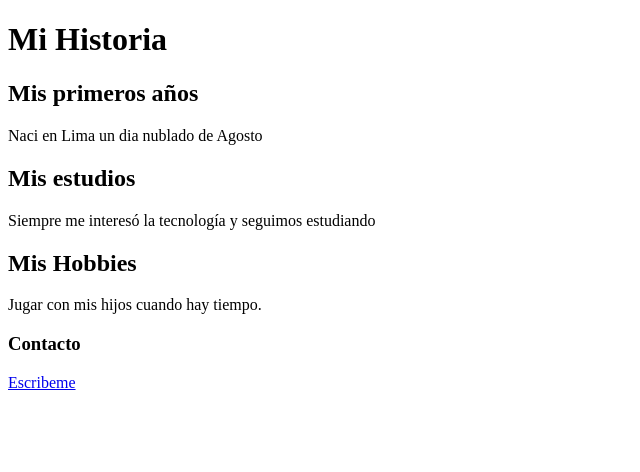
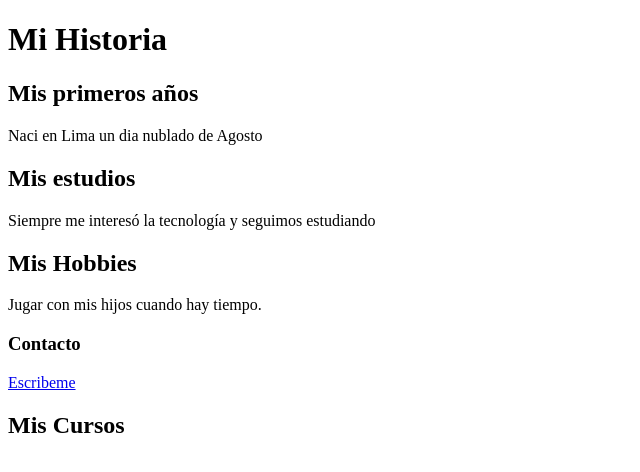
Before and after one commit to raulonnet/mibio, a plain HTML site: page index.html in a window 1280 px wide. Shown: the whole page, without its empty margins (0-640 px from the left). Drawn offline with Linux system fonts and the light colour scheme.

Commit message:
Adicione Mis Cursos

```diff
--- a/index.html
+++ b/index.html
@@ -31,6 +31,7 @@
         <section>
             <h3>Contacto</h3>
             <a href="mailto:raulonnet@yahoo.com">Escribeme</a>
+            <h2>Mis Cursos</h2>
         </section>
     </footer>
 </body>
```
